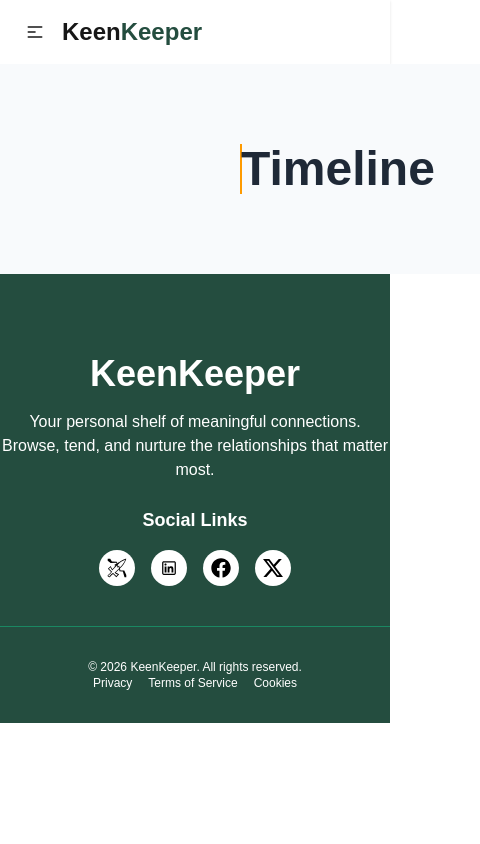
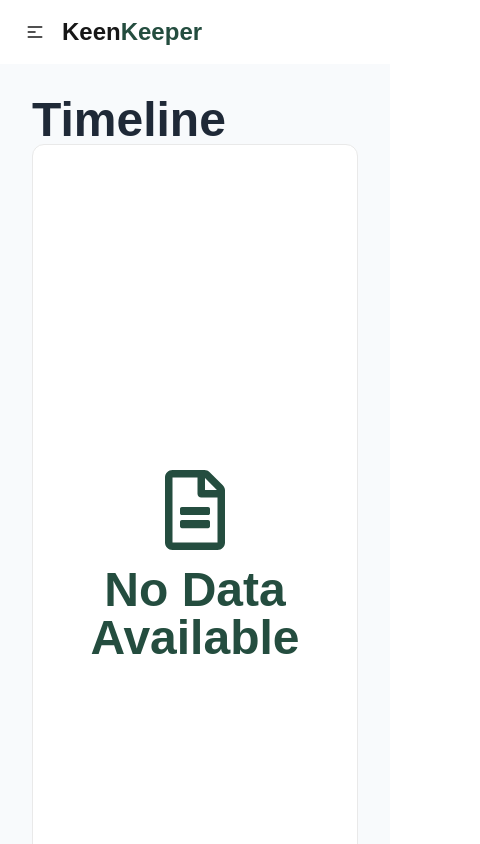
Before and after one commit to mdsalahuddin96/keen-keeper, a Next.js app: page /timeline in a window 390 px wide. Shown: the top 844 px of the page, 480 px wide, since content can reach past the window. Built offline with nearby package versions, Linux system fonts and the light colour scheme.

Commit message:
Timeline page No data message show when no data available

```diff
--- a/src/app/timeline/page.jsx
+++ b/src/app/timeline/page.jsx
@@ -3,8 +3,8 @@ import React from "react";
 
 const TimelinesPage = () => {
   return (
-    <div className="bg-[#f8fafc] px-60 py-20 ">
-      <div className="container mx-auto border border-amber-500">
+    <div className="bg-[#f8fafc] p-8 md:px-60 md:py-20 ">
+      <div className="container mx-auto">
         <h1 className="text-5xl font-bold text-[#1f2937]">Timeline</h1>
         <div>
 
--- a/src/components/timlinesdata/TimelinesData.jsx
+++ b/src/components/timlinesdata/TimelinesData.jsx
@@ -1,11 +1,18 @@
 'use client'
 import { InteractionsContext } from '@/context/InteractionsContext';
+import { FaRegFileAlt } from "react-icons/fa";
 import React, { useContext } from 'react';
 import InteractionCard from './InteractionCard';
 
 const TimelinesData = () => {
     const {interactions,setInteractions}=useContext(InteractionsContext)
 
+        if(interactions.length===0){
+            return<div className='border border-[#e9e9e9] rounded-xl bg-white min-h-screen flex flex-col gap-4 justify-center items-center text-center'>
+                <FaRegFileAlt color='#244D3F' size={80} />
+                <p className='text-5xl font-bold text-[#244D3F]'>No Data Available</p>
+            </div>
+        }
     return (
         <div className='space-y-4'>
             {interactions.map((interaction,ind)=>
```
